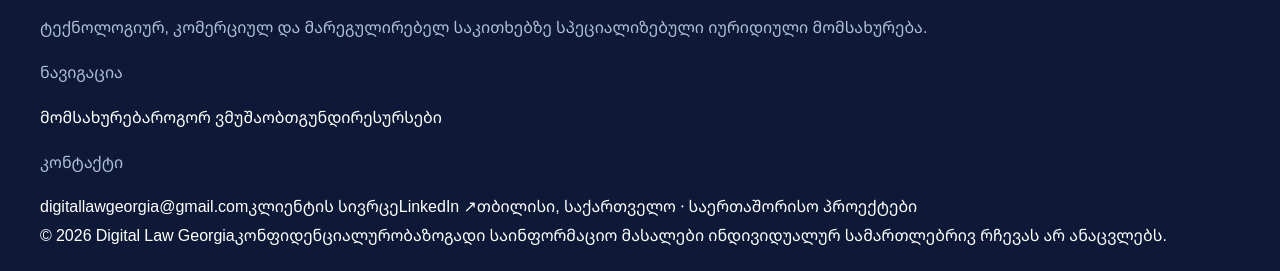
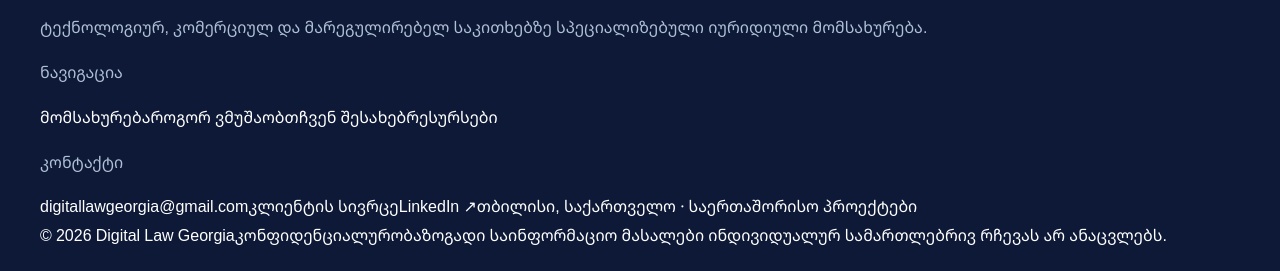
Before and after one commit to luka019/lukaswebsite, a Jekyll site: the page built from services/ai/index.html, in a window 1280 px wide and 900 px high, scrolled down 3168 px. Shown: the part 626-897 px from the top of the window. Built offline with Jekyll 4.4.1, drawn with Linux system fonts in a browser that asks for light colours.

Commit message:
refine: remove team navigation and publish updated image carousel assets

```diff
--- a/_includes/resource-footer.html
+++ b/_includes/resource-footer.html
@@ -4,7 +4,7 @@
       <a class="brand law-brand law-brand-footer" href="/" data-site-link aria-label="Digital Law Georgia — მთავარი"><span class="law-brand-monogram" aria-hidden="true">DLG</span><span class="law-brand-rule" aria-hidden="true"></span><span class="law-brand-text"><strong>DIGITAL LAW</strong><small>GEORGIA</small></span></a>
       <p data-en="Independent legal advisory for technology, commercial and regulatory matters.">ტექნოლოგიურ, კომერციულ და მარეგულირებელ საკითხებზე სპეციალიზებული იურიდიული მომსახურება.</p>
     </div>
-    <div class="law-footer-group"><p class="law-footer-title" data-en="Explore">ნავიგაცია</p><a href="/#services" data-en="Services">მომსახურება</a><a href="/#approach" data-en="How we work">როგორ ვმუშაობთ</a><a href="/#about" data-en="Our team">გუნდი</a><a href="/resources/" data-site-link data-en="Insights">რესურსები</a></div>
+    <div class="law-footer-group"><p class="law-footer-title" data-en="Explore">ნავიგაცია</p><a href="/#services" data-en="Services">მომსახურება</a><a href="/#approach" data-en="How we work">როგორ ვმუშაობთ</a><a href="/#about" data-en="About">ჩვენ შესახებ</a><a href="/resources/" data-site-link data-en="Insights">რესურსები</a></div>
     <div class="law-footer-group"><p class="law-footer-title" data-en="Contact">კონტაქტი</p><a href="mailto:digitallawgeorgia@gmail.com">digitallawgeorgia@gmail.com</a><a href="/client/" data-site-link data-en="Client space">კლიენტის სივრცე</a><a href="https://www.linkedin.com/in/luka-shakhkulashvili/" target="_blank" rel="noopener noreferrer">LinkedIn ↗</a><span data-en="Tbilisi, Georgia · International matters">თბილისი, საქართველო · საერთაშორისო პროექტები</span></div>
   </div>
   <div class="container law-footer-bottom"><span>© 2026 Digital Law Georgia</span><a href="/privacy/" data-site-link data-en="Privacy">კონფიდენციალურობა</a><span data-en="General resources are not individual legal advice.">ზოგადი საინფორმაციო მასალები ინდივიდუალურ სამართლებრივ რჩევას არ ანაცვლებს.</span></div>
```
